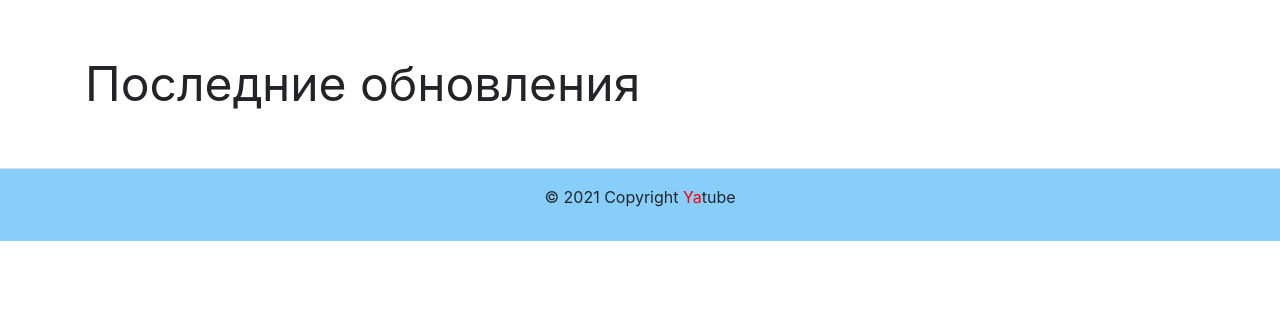
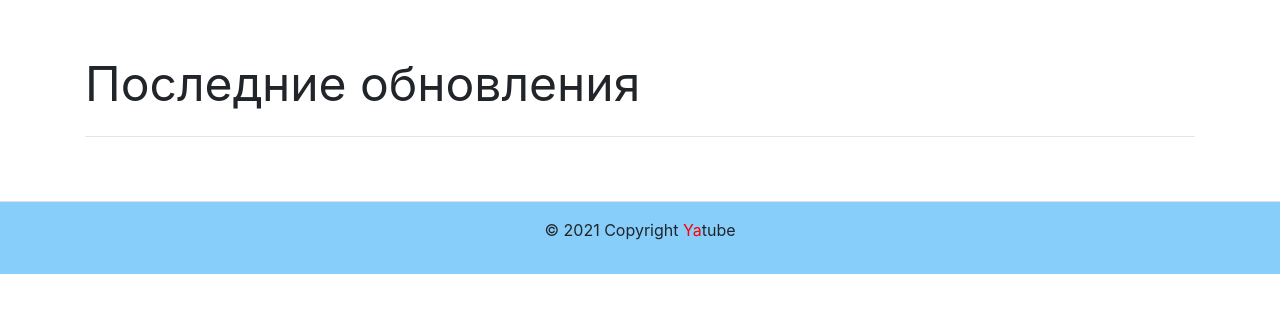
Before and after one commit to ggerasyanov/hw05_final, a Django app: page / in a window 1280 px wide. Shown: the part 56-369 px from the top of the page. Run offline with Django 3.2, Linux system fonts and the light colour scheme; data that the repository does not hold is empty; some libraries are stand-ins or nearby versions.

Commit message:
Подключил иконки

```diff
--- a/yatube/templates/base.html
+++ b/yatube/templates/base.html
@@ -2,17 +2,14 @@
 <html lang="ru"> <!-- Язык сайта - русский -->
   <head>
     {% load static %}
-    <meta charset="utf-8"> <!-- Кодировка сайта -->
-    <!-- Сайт готов работать с мобильными устройствами -->
+    <meta charset="utf-8">
     <meta name="viewport" content="width=device-width, initial-scale=1">
-    <!-- Загружаем фав-иконки -->
-    <link rel="icon" href="img/fav/fav.ico" type="image">
-    <link rel="apple-touch-icon" sizes="180x180" href="img/fav/apple-touch-icon.png">
-    <link rel="icon" type="image/png" sizes="32x32" href="img/fav/favicon-32x32.png">
-    <link rel="icon" type="image/png" sizes="16x16" href="img/fav/favicon-16x16.png">
+    <link rel="icon" href="{% static 'img/fav/favicon.ico '%}" type="image">
+    <link rel="apple-touch-icon" sizes="180x180" href="{% static 'img/fav/apple-touch-icon.png'%}">
+    <link rel="icon" type="image/png" sizes="32x32" href="{% static 'img/fav/favicon-32x32.png' %}">
+    <link rel="icon" type="image/png" sizes="16x16" href="{% static 'img/fav/favicon-16x16.png' %}">
     <meta name="msapplication-TileColor" content="#da532c">
     <meta name="theme-color" content="#ffffff">
-    <!-- Подключен файл со стандартными стилями бустрап -->
     <link rel="stylesheet" href="{% static 'css/bootstrap.min.css' %}">
     <title>
       {% block title %}
--- a/yatube/templates/posts/index.html
+++ b/yatube/templates/posts/index.html
@@ -9,6 +9,8 @@
     <font size="7">Последние обновления</font><br>
     {% if request.user.is_authenticated %}
       {% include 'posts/includes/switcher.html' %}
+    {% else %}
+      <hr>
     {% endif %}
     {% cache 20 index_page %}
      {% for post in page_obj %}
```
